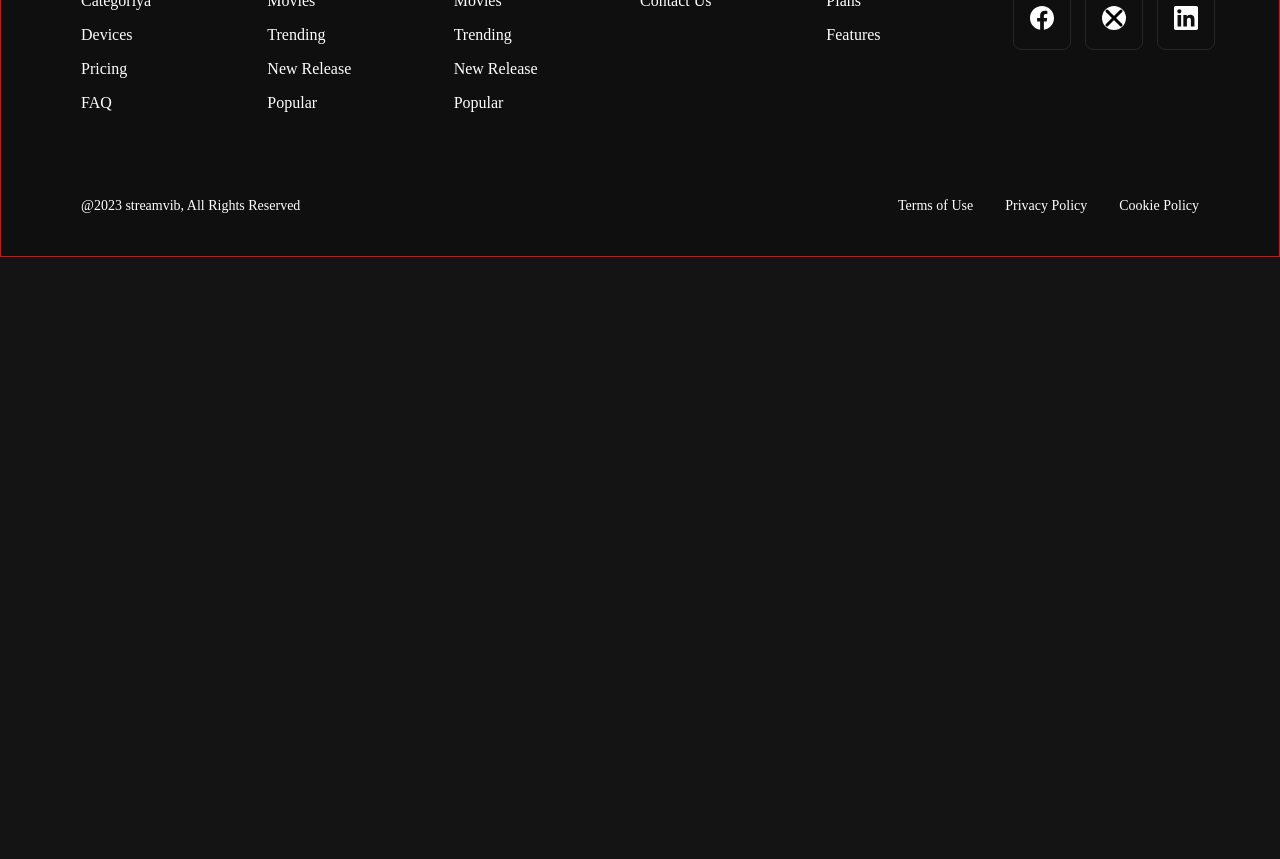
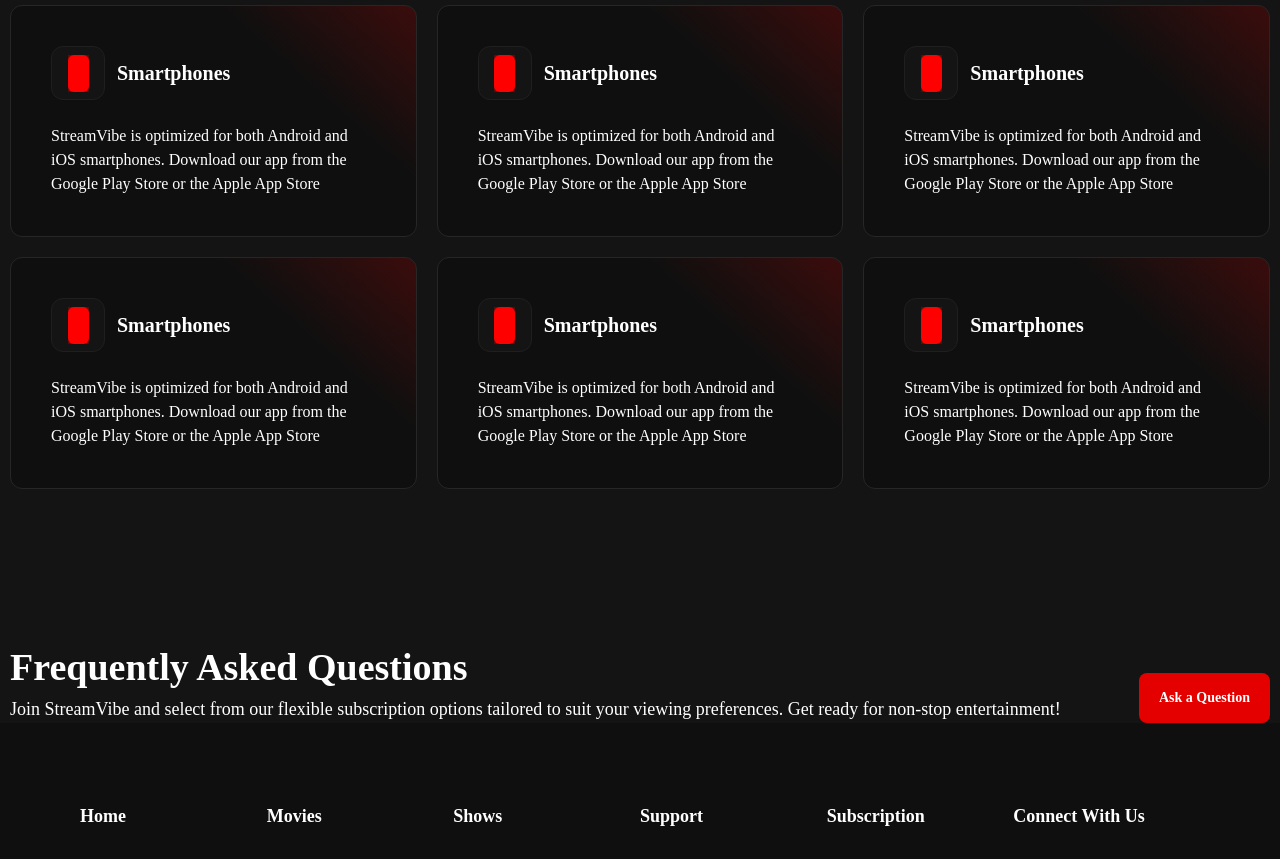
Before and after one commit to DolimovS/movie.uz, a Vue app: page / in a window 1280 px wide. Shown: the part 1900-2759 px from the top of the page. Before the commit the page ends 2157 px from the top, so only its background shows below. Built offline with nearby package versions, Linux system fonts and the light colour scheme; a web font is replaced by a local one.

Commit message:
add question and media

```diff
--- a/src/assets/css/style.css
+++ b/src/assets/css/style.css
@@ -57,7 +57,7 @@
     width: 100%;
     margin: 0 auto;
     position: relative;
-    border: 1px solid red;
+    /* border: 1px solid red; */
 }
 li{
     list-style: none;
--- /dev/null
+++ b/src/components/Button.vue
@@ -0,0 +1,48 @@
+<template>
+    <div class="btn_containers" >
+        <p :style="{ backgroundColor: btn_bc_color }">
+            {{ btn_title }}</p>
+    </div>
+</template>
+
+<script>
+    export default {
+        name:"Button",
+        props:{
+            btn_title:{
+                type:String,
+                required:true,
+            },
+            btn_bc_color:{
+                type:String,
+                required:true
+            }
+
+        }
+    }
+</script>
+
+<style >
+
+.btn_containers p {
+  display: inline-flex;       /* ichidagi textni tekis joylash uchun */
+  align-items: center;        /* textni vertical markazga qo‘yadi */
+  justify-content: center;    /* textni horizontal markazga qo‘yadi */
+  padding: 0 24px;            /* faqat yon tomonga padding */
+  height: 50px;               /* balandlikni fix qilib qo‘yamiz */
+  border-radius: 8px;
+  font-family: Manrope;
+  font-weight: 600;
+  font-size: 18px;
+  line-height: 1;             /* textning balandligi heightga bog‘liq bo‘ladi */
+  cursor: pointer;
+  white-space: nowrap;        /* text yangi qatorga tushmasligi uchun */
+}
+@media (max-width:1440px){
+    .btn_containers p {
+  padding: 0 20px;            /* faqat yon tomonga padding */
+  height: 50px;               /* balandlikni fix qilib qo‘yamiz */
+  font-size: 14px;
+}
+}
+</style>
--- a/src/components/CardDevices.vue
+++ b/src/components/CardDevices.vue
@@ -1,8 +1,8 @@
 <template>
     <div class="card_container">
         <div class="card_container_text">
-            <Icon name="telefon"/>
-            <h1>{{card_text}}</h1>
+            <Icon class="card_icon" name="telefon" />
+            <h1>{{ card_text }}</h1>
         </div>
         <div class="card_container_description">
             <p>{{ card_discription }}</p>
@@ -13,27 +13,139 @@
 <script>
 import Icon from './Template/Icon.vue';
 
-    export default {
-        components:{
-            Icon,
+export default {
+    components: {
+        Icon,
+    },
+    props: {
+        card_text: {
+            type: String,
+            required: true,
         },
-        props:{
-            card_text:{
-                type:String,
-                required:true,
-            },
-            card_discription:{
-                type:String,
-                required:true,
-            }
+        card_discription: {
+            type: String,
+            required: true,
+        }
 
 
-        }
     }
+}
 </script>
 
-<style >
-.dckm{
-    color: #ff0000;
+<style>
+.card_container {
+     flex: 1 1 calc(33.333% - 30px);
+  display: flex;
+  flex-direction: column;
+  gap: 30px;
+  border: 1px solid #262626;
+  padding: 50px;
+  border-radius: 12px;
+  background:
+    linear-gradient(0deg, #0F0F0F, #0F0F0F),
+    linear-gradient(
+      221.52deg,
+      rgba(240, 5, 5, 0.212) 0%,     /* qizil faqat boshida */
+      rgba(229, 0, 0, 0.0) 30%     /* 40% ga kelganda yo‘qoladi */
+    );
+  background-blend-mode: overlay;
+  color: #fff;
+}
+
+
+.card_container_text {
+    display: flex;
+    gap: 16px;
+    align-items: center;
+}
+
+.card_icon {
+    border: 1px solid #1F1F1F;
+    display: flex;
+    align-items: center;
+    justify-content: center;
+    width: 72px;
+    height: 72px;
+    border-radius: 12px;
+    background-color: #141414;
+}
+
+.card_container_text h1 {
+    font-family: Manrope;
+    font-weight: 600;
+    font-style: SemiBold;
+    font-size: 24px;
+    /* leading-trim: NONE; */
+    line-height: 150%;
+    letter-spacing: 0%;
+
+}
+.card_container_description {
+    max-width: 400px;
+}
+.card_container_description p {
+    font-family: Manrope;
+    font-weight: 400;
+    font-style: Regular;
+    font-size: 18px;
+    /* leading-trim: NONE; */
+    line-height: 150%;
+    letter-spacing: 0%;
+}
+
+@media (max-width:1440px) {
+.card_container {
+  gap: 24px;
+  padding: 40px;
+}
+.card_container_text {
+    gap: 12px;
+}
+.card_icon {
+    width: 54px;
+    height: 54px;
+}
+.card_container_text h1 {
+    font-size: 20px;
+}
+
+.card_container_description p {
+    font-size: 16px
+}
+.card_container_description {
+    max-width: 333px;
+}
+
+}
+@media (max-width: 1124px) {
+  .card_container {
+    flex: 1 1 calc(50% - 20px); /* 2 tadan qator */
+  }
+}
+@media (max-width: 734px) {
+.card_container {
+  gap: 20px;
+  padding: 24px;
+}
+.card_container_text {
+    gap: 8.5px;
+}
+.card_icon {
+    width: 44px;
+    height: 44px;
+}
+.card_container_text h1 {
+    font-size: 18px;
+}
+
+.card_container_description p {
+    font-size: 14px
+}
+}
+@media (max-width: 570px) {
+.card_container {
+    flex: 1 1 100%;
+}
+
 }
 </style>
--- a/src/components/Devices.vue
+++ b/src/components/Devices.vue
@@ -1,6 +1,8 @@
 <template>
-    <div>
-            <CardDevices :card_text="card_text" :card_discription="card_discription"/>
+    <div class="cards_container" >
+            <CardDevices v-for="(title,index) in card_product" :key="index"
+            :card_text="title.card_text"
+            :card_discription="title.card_discription"/>
     </div>
 </template>
 
@@ -16,13 +18,54 @@
         },
         data(){
             return{
-                card_text:"Smartphones",
-                card_discription:"StreamVibe is optimized for both Android and iOS smartphones. Download our app from the Google Play Store or the Apple App Store"
+                card_product:[
+                    {
+                        id: 1,
+                        card_text: "Smartphones",
+                        card_discription: "StreamVibe is optimized for both Android and iOS smartphones. Download our app from the Google Play Store or the Apple App Store"
+                    },
+                    {
+                        id: 2,
+                        card_text: "Smartphones",
+                        card_discription: "StreamVibe is optimized for both Android and iOS smartphones. Download our app from the Google Play Store or the Apple App Store"
+                    },
+                    {
+                        id: 3,
+                        card_text: "Smartphones",
+                        card_discription: "StreamVibe is optimized for both Android and iOS smartphones. Download our app from the Google Play Store or the Apple App Store"
+                    },
+                    {
+                        id: 4,
+                        card_text: "Smartphones",
+                        card_discription: "StreamVibe is optimized for both Android and iOS smartphones. Download our app from the Google Play Store or the Apple App Store"
+                    },
+                    {
+                        id: 5,
+                        card_text: "Smartphones",
+                        card_discription: "StreamVibe is optimized for both Android and iOS smartphones. Download our app from the Google Play Store or the Apple App Store"
+                    },
+                    {
+                        id: 6,
+                        card_text: "Smartphones",
+                        card_discription: "StreamVibe is optimized for both Android and iOS smartphones. Download our app from the Google Play Store or the Apple App Store"
+                    }
+            ]
             }
         }
     }
 </script>
 
 <style >
+.cards_container{
+    display: flex;
+    flex-wrap: wrap;
+    gap: 30px;
+}
 
+
+@media (max-width:1440px) {
+.cards_container{
+    gap: 20px;
+}
+}
 </style>
--- a/src/components/Template/Icon.vue
+++ b/src/components/Template/Icon.vue
@@ -60,7 +60,13 @@
                     </defs>
                     <rect width="21" height="37" rx="6" fill="#ff0000" filter="url(#blur-bg)"/>
                     <path d="M16.0923 1.11084V1.11182C18.1036 1.12172 19.5414 2.55474 19.5415 4.54639V4.54736C19.5527 13.9235 19.5527 23.2884 19.5415 32.6646V32.6655C19.5413 34.6601 18.1015 36.0999 16.1069 36.1001H16.105C12.2271 36.1113 8.34903 36.1113 4.47118 36.1001H4.4702C3.36774 36.1001 2.48877 35.7401 1.88622 35.1411C1.28391 34.5423 0.916713 33.6637 0.911606 32.5503C0.889128 27.8973 0.899887 23.2563 0.899887 18.6001C0.899887 13.9551 0.888646 9.30227 0.899887 4.65967V4.65869C0.899965 2.9446 1.74576 1.75598 3.21922 1.27783L3.22313 1.27686C3.56639 1.1625 3.94991 1.11182 4.33543 1.11182H4.33641C8.25876 1.10058 12.1812 1.0996 16.0923 1.11084ZM10.2261 29.5796C9.03406 29.5797 8.06988 30.5295 8.08446 31.7153C8.09917 32.8924 9.08136 33.8433 10.2554 33.8286C11.3368 33.8147 12.2178 32.9829 12.3237 31.9243L12.3345 31.7095C12.3459 30.4997 11.4234 29.5796 10.2261 29.5796ZM7.91258 3.37158C7.54117 3.37846 7.18003 3.46893 6.90184 3.69873C6.6101 3.93975 6.47463 4.28092 6.46629 4.64795C6.45832 5.00789 6.56694 5.36366 6.8325 5.62939C7.09624 5.89313 7.45814 6.01081 7.84715 6.01221V6.01318C9.42577 6.03573 10.9931 6.03573 12.5718 6.01318H12.5747C13.3586 5.99751 14.0248 5.43312 13.9858 4.63428C13.968 4.26494 13.8092 3.93441 13.5278 3.70264C13.2524 3.47582 12.8959 3.3716 12.52 3.37158H7.91258Z"
-                    fill="#ff0000" stroke="#ff0000"`
+                    fill="#ff0000" stroke="#ff0000"`,
+                    plus:`<svg xmlns="http://www.w3.org/2000/svg" width="24" height="24" viewBox="0 0 24 24" fill="white">
+                    <path d="M6 12H18M12 18V6" stroke="#292D32" stroke-width="1.5" stroke-linecap="round" stroke-linejoin="round"/>
+                    </svg>`,
+                    minus:`<svg xmlns="http://www.w3.org/2000/svg" width="24" height="24" viewBox="0 0 24 24" fill="white">
+                    <path d="M6 12H18" stroke="#292D32" stroke-width="1.5" stroke-linecap="round" stroke-linejoin="round"/>
+                    </svg>`
 
             }
 
--- a/src/pages/Home.vue
+++ b/src/pages/Home.vue
@@ -1,10 +1,17 @@
 <template>
     <div class="home">
-     <HomeSection/>
-    <HomeCatogoriya/>
+        <HomeSection />
+        <HomeCatogoriya />
         <div class="decices_product">
-        <Sarlavha  :title="devices_title" :description="devices_description"/>
+            <Sarlavha :title="devices_title" :description="devices_description" />
             <Devices />
+        </div>
+        <div class="questions_page">
+            <div class="question_title">
+                <Sarlavha :title="questions_title" :description="questions_description" />
+                <Button :btn_title="btn_title"
+                 btn_bc_color="#E50000"/>
+            </div>
         </div>
     </div>
 </template>
@@ -14,40 +21,70 @@
 import HomeSection from '../components/HomeSection.vue';
 import Sarlavha from '../components/Sarlavha.vue';
 import Devices from "../components/Devices.vue"
+import Button from "../components/Button.vue"
 
 
 export default {
-        name:"home",
-        components:{
+    name: "home",
+    components: {
         HomeSection,
         HomeCatogoriya,
         Sarlavha,
         Devices,
+        Button,
     },
-        data(){
-            return{
-                devices_title:"We Provide you streaming experience across various devices.",
-                devices_description:"With StreamVibe, you can enjoy your favorite movies and TV shows anytime, anywhere. Our platform is designed to be compatible with a wide range of devices, ensuring that you never miss a moment of entertainment.",
+    data() {
+        return {
+            devices_title: "We Provide you streaming experience across various devices.",
+            devices_description: "With StreamVibe, you can enjoy your favorite movies and TV shows anytime, anywhere. Our platform is designed to be compatible with a wide range of devices, ensuring that you never miss a moment of entertainment.",
+            questions_title:"Frequently Asked Questions",
+            questions_description:"Join StreamVibe and select from our flexible subscription options tailored to suit your viewing preferences. Get ready for non-stop entertainment!",
+
+            btn_title:"Ask a Question",
         }
     }
 }
 </script>
 
-<style >
-
-.home{
+<style>
+.home {
     padding: 0 10px;
     max-width: 1600px;
     margin: auto;
     display: flex;
     flex-direction: column;
-/* gap: 150px; */
+    gap: 150px;
 }
-.decices_product{
+
+.decices_product {
     display: flex;
     flex-direction: column;
-    padding-top: 150px;
     gap: 80px;
 }
+/* questions_page */
+.questions_page{
 
+}
+.question_title{
+    display: flex;
+    justify-content: space-between;
+    align-items: end;
+    gap: 10px;
+}
+
+@media (max-width:1440px) {
+    .decices_product {
+        padding-top: 120px;
+        gap: 60px;
+    }
+}
+
+@media (max-width:600px) {
+.question_title{
+    display: flex;
+    flex-direction: column;
+    align-items: start;
+    gap: 20px;
+}
+}
 </style>
```
Also changed, not shown: src/components/Questions.vue (added, +50 -0 lines). Lines whose indentation alone changed are shown as unchanged.
